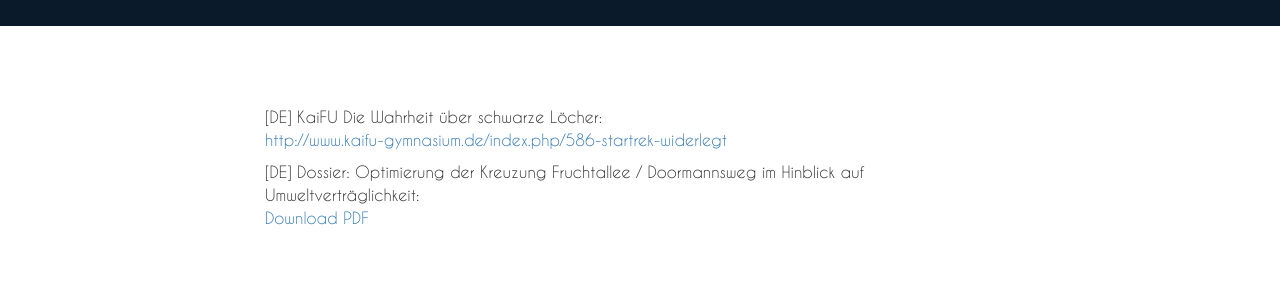
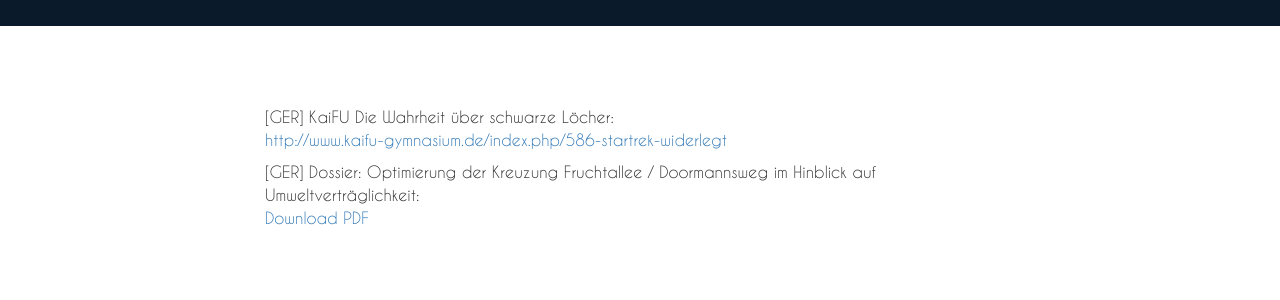
Before and after one commit to Maxomann/Maxomann.github.io, a Jekyll site: the page built from index.html, in a window 1280 px wide and 900 px high, scrolled down 4050 px. Shown: the part 380-680 px from the top of the window. Built offline with Jekyll 4.4.1, drawn with Linux system fonts in a browser that asks for light colours.

Commit message:
small change

```diff
--- a/index.html
+++ b/index.html
@@ -115,6 +115,6 @@ robot_tags:
     </div>
 </div>
 <div class="container category_inner link_collection">
-    <p>[DE] KaiFU Die Wahrheit über schwarze Löcher:<br><a href="http://www.kaifu-gymnasium.de/index.php/586-startrek-widerlegt" target="_blank">http://www.kaifu-gymnasium.de/index.php/586-startrek-widerlegt</a></p>
-    <p>[DE] Dossier: Optimierung der Kreuzung Fruchtallee / Doormannsweg im Hinblick auf Umweltverträglichkeit:<br><a href="files/Umwelt_Dossier.pdf" target="_blank">Download PDF</a></p>
+    <p>[GER] KaiFU Die Wahrheit über schwarze Löcher:<br><a href="http://www.kaifu-gymnasium.de/index.php/586-startrek-widerlegt" target="_blank">http://www.kaifu-gymnasium.de/index.php/586-startrek-widerlegt</a></p>
+    <p>[GER] Dossier: Optimierung der Kreuzung Fruchtallee / Doormannsweg im Hinblick auf Umweltverträglichkeit:<br><a href="files/Umwelt_Dossier.pdf" target="_blank">Download PDF</a></p>
 </div>
```
